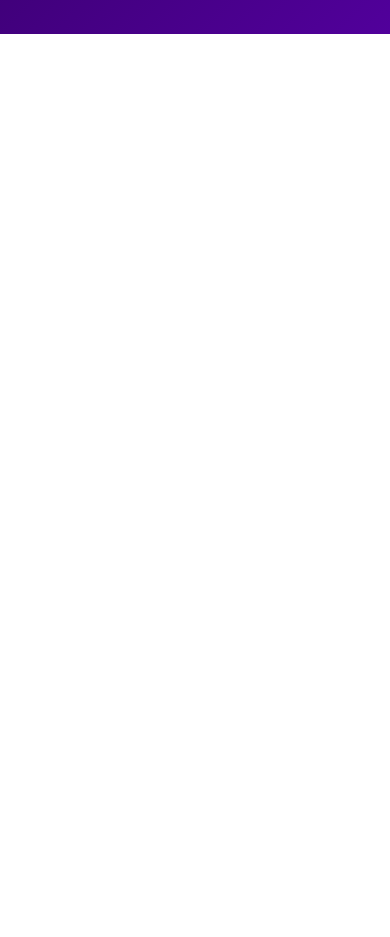
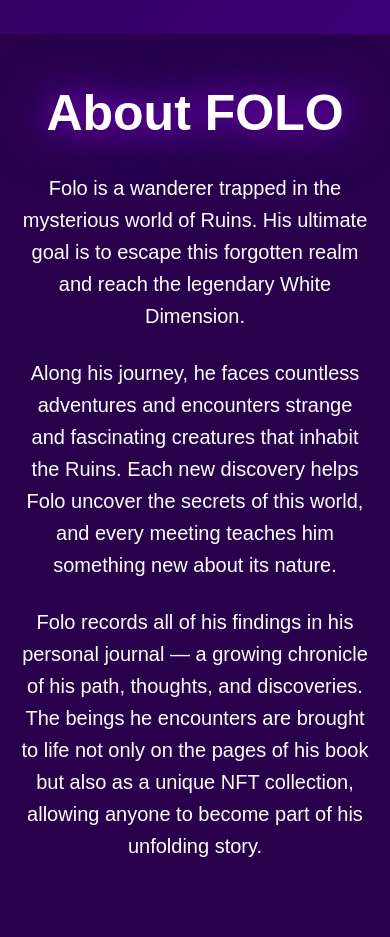
Before and after one commit to AbdullohBahromjonov/FOLO, a plain HTML site: page index.html in a window 390 px wide. Shown: the part 630-1567 px from the top of the page. Before the commit the page ends 844 px from the top, so only its background shows below. Drawn offline with Linux system fonts and the light colour scheme; a web font is replaced by a local one.

Commit message:
About Folo

```diff
--- a/css/main.css
+++ b/css/main.css
@@ -16,7 +16,7 @@ img {
 }
 
 .wrapper {
-     background: linear-gradient(-45deg,rgba(81, 0, 155, 1) 0%, rgba(40, 0, 76, 1) 100%);
+     background: linear-gradient(-45deg, rgba(81, 0, 155, 1) 0%, rgba(40, 0, 76, 1) 100%);
      width: 100%;
 }
 
@@ -34,7 +34,7 @@ header .logo {
      font-size: 29px;
 }
 
-.hero{
+.hero {
      padding-bottom: 100px;
      position: relative;
      z-index: 1;
@@ -112,6 +112,32 @@ header .logo {
      z-index: -1;
 }
 
+/* About Section */
+.about {
+     background: rgba(40, 0, 76, 1);
+     padding: 80px 0;
+}
+
+.about-title {
+     font-size: 80px;
+     text-align: center;
+     color: #fff;
+     text-shadow: 0 0 30px rgba(161, 1, 255, 0.8), 0 0 60px rgba(161, 1, 255, 0.5);
+     margin-bottom: 40px;
+}
+
+.about-content {
+     max-width: 900px;
+     margin: 0 auto;
+     font-size: 28px;
+     line-height: 1.2;
+     text-align: center;
+}
+
+.about-content p {
+     margin-bottom: 25px;
+}
+
 /* Mobile responsive styles */
 @media (max-width: 768px) {
      .container {
@@ -151,6 +177,20 @@ header .logo {
           top: 20px;
           width: 280px;
      }
+
+     .about {
+          padding: 50px 0;
+     }
+
+     .about-title {
+          font-size: 50px;
+          margin-bottom: 30px;
+     }
+
+     .about-content {
+          font-size: 20px;
+          line-height: 1.6;
+     }
 }
 
 /* Tablet responsive styles */
@@ -188,4 +228,18 @@ header .logo {
           top: 0;
           width: 450px;
      }
+
+     .about {
+          padding: 60px 0;
+     }
+
+     .about-title {
+          font-size: 65px;
+          margin-bottom: 35px;
+     }
+
+     .about-content {
+          font-size: 24px;
+          line-height: 1.7;
+     }
 }
--- a/index.html
+++ b/index.html
@@ -48,6 +48,19 @@
                     </div>
                </div>
           </div>
+
+          <section class="about">
+               <div class="container">
+                    <h2 class="about-title">About FOLO</h2>
+                    <div class="about-content">
+                         <p>Folo is a wanderer trapped in the mysterious world of Ruins. His ultimate goal is to escape this forgotten realm and reach the legendary White Dimension.</p>
+
+                         <p>Along his journey, he faces countless adventures and encounters strange and fascinating creatures that inhabit the Ruins. Each new discovery helps Folo uncover the secrets of this world, and every meeting teaches him something new about its nature.</p>
+
+                         <p>Folo records all of his findings in his personal journal — a growing chronicle of his path, thoughts, and discoveries. The beings he encounters are brought to life not only on the pages of his book but also as a unique NFT collection, allowing anyone to become part of his unfolding story.</p>
+                    </div>
+               </div>
+          </section>
      </div>
 </body>
 
```
